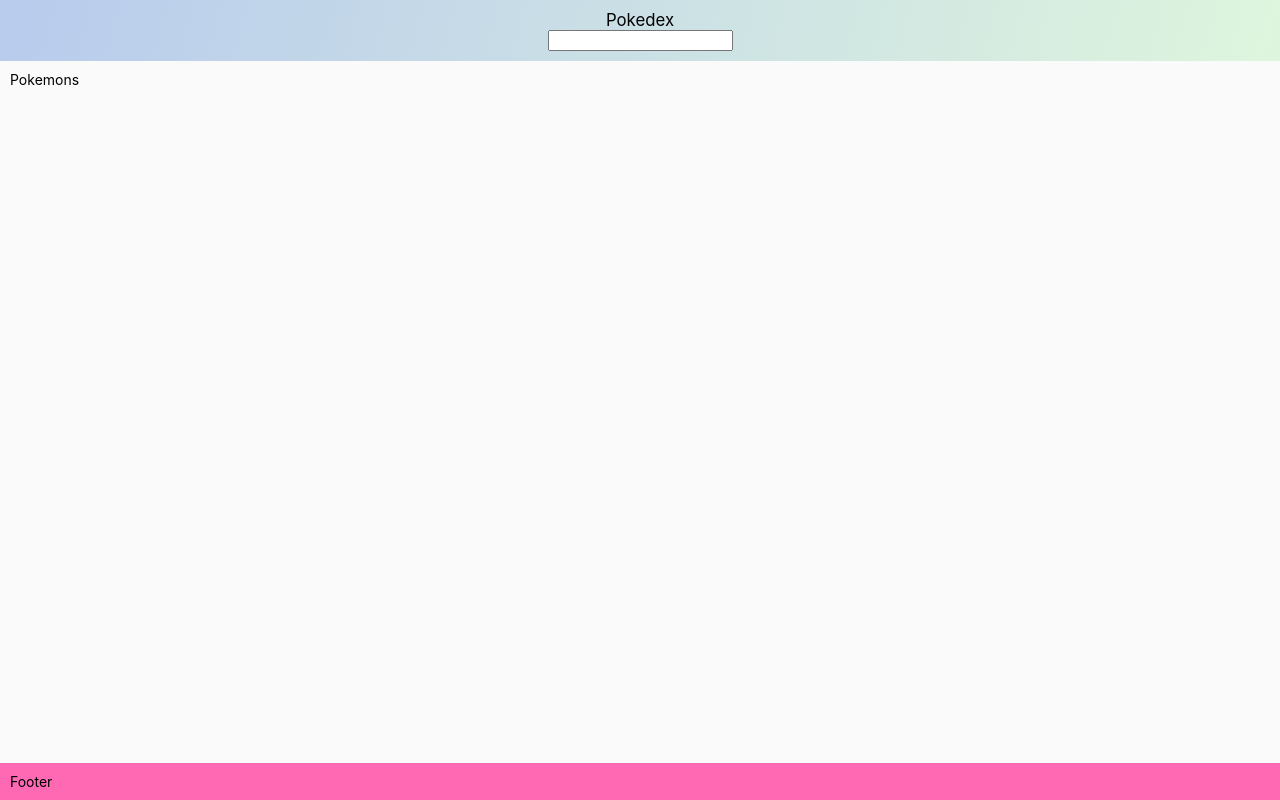
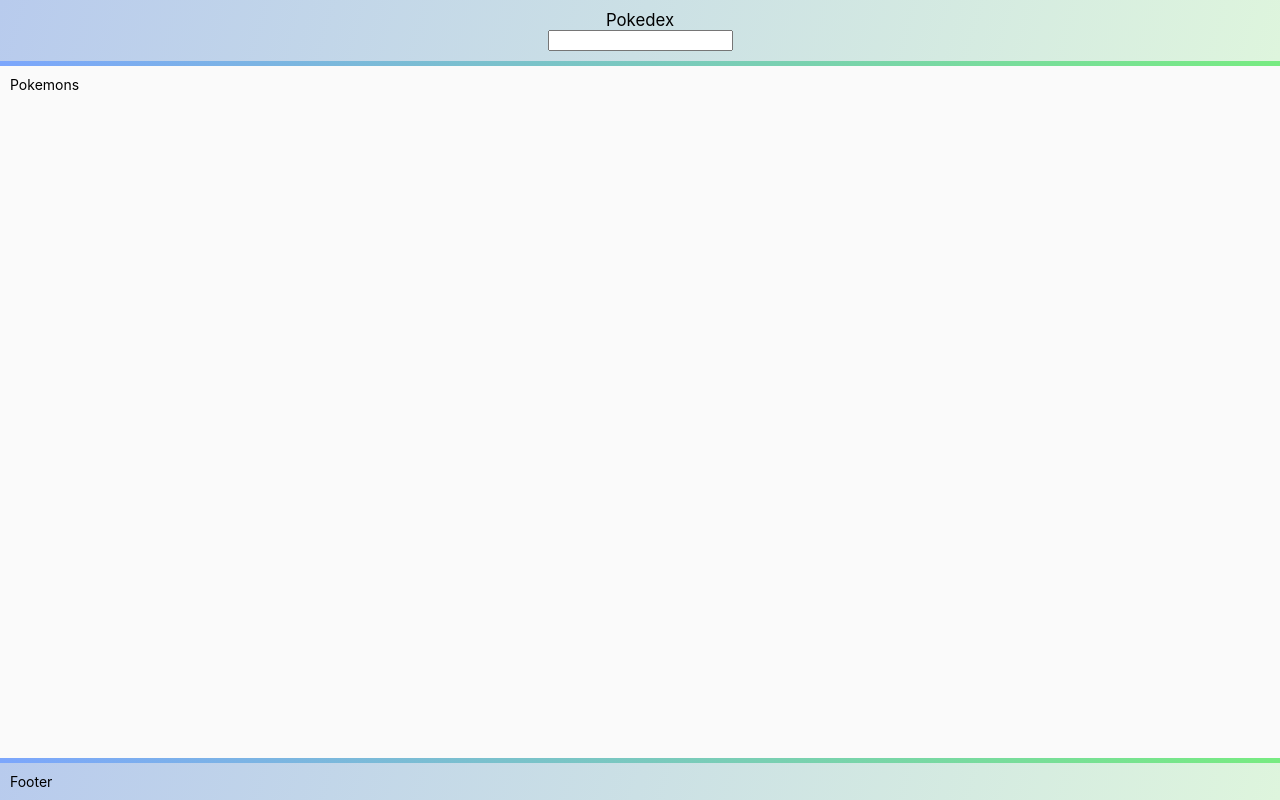
Before and after one commit to lmachens/pokedex2k20, a React (Create React App) app: page / in a window 1280 px wide. Built offline with nearby package versions, Linux system fonts and the light colour scheme.

Commit message:
Add border styling

```diff
--- a/src/App.css
+++ b/src/App.css
@@ -19,5 +19,12 @@
 
 .app > footer {
   padding: 10px;
-  background: hotpink;
+  background: var(--bg-gradient);
 }
+
+.colorful-border {
+  border-style: solid;
+  border-image-slice: 1;
+  border-width: 5px 0;
+  border-image-source: var(--bg-border);
+}
--- a/src/App.js
+++ b/src/App.js
@@ -7,7 +7,7 @@
       <header>
         Pokedex <input />
       </header>
-      <main>Pokemons</main>
+      <main className="colorful-border">Pokemons</main>
       <footer>Footer</footer>
     </div>
   );
--- a/src/index.css
+++ b/src/index.css
@@ -10,6 +10,11 @@
     105deg,
     rgba(184, 203, 237, 1) 0%,
     rgba(222, 245, 221, 1) 100%
+  );
+  --bg-border: linear-gradient(
+    90deg,
+    rgba(124, 166, 252, 1) 0%,
+    rgba(119, 235, 129, 1) 100%
   );
 }
 
```
